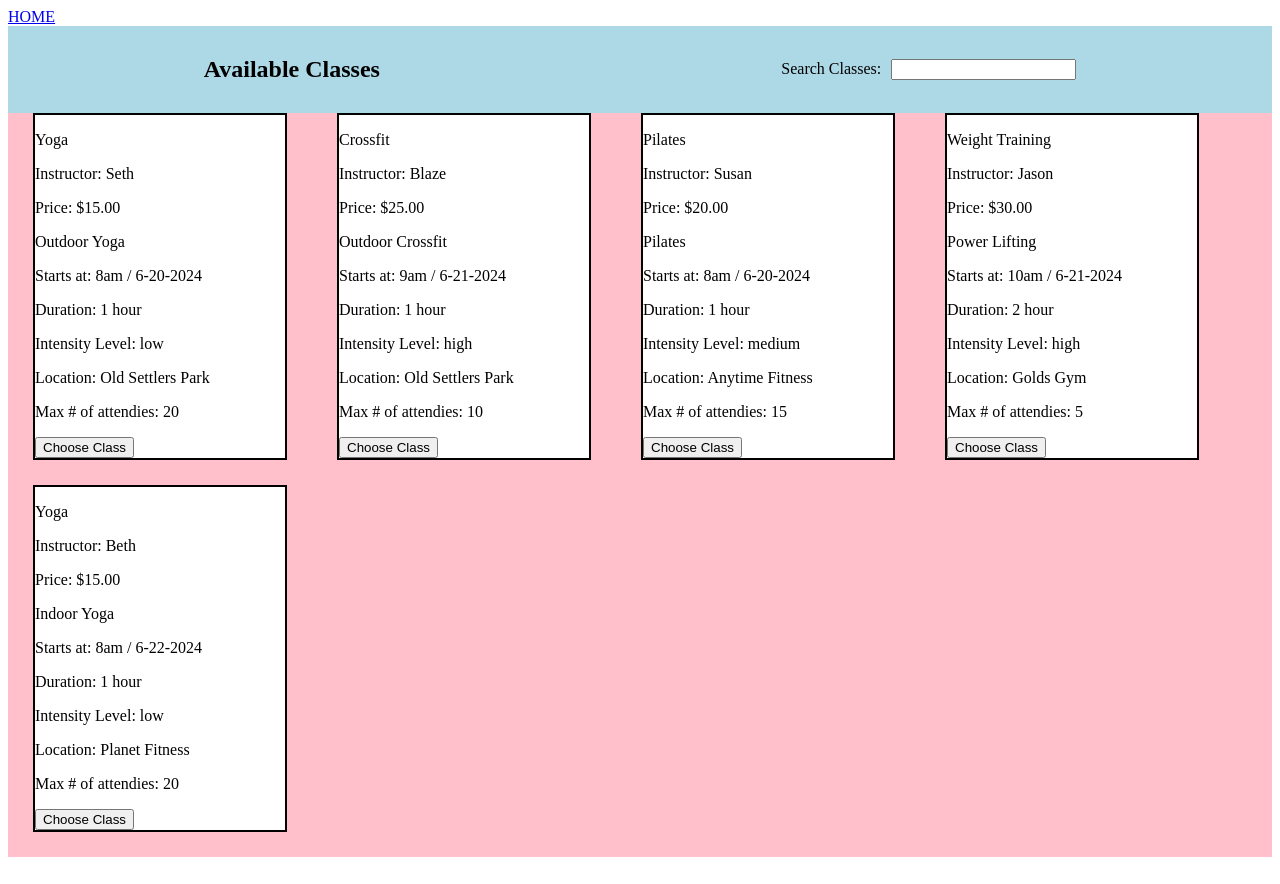
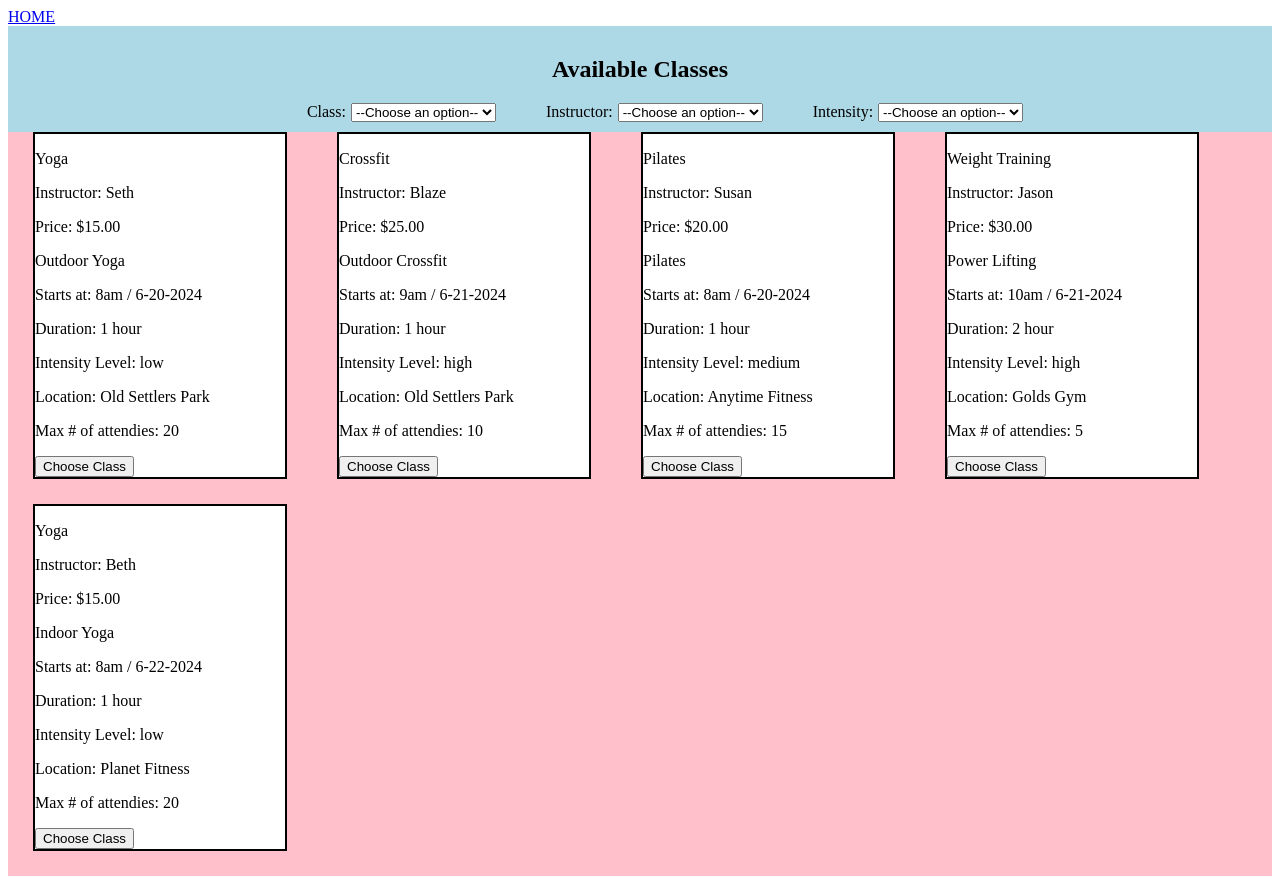
Before and after one commit to KClower/Anywhere-Fitness, a React (Vite) app: page /WorkoutList in a window 1280 px wide. Built offline with nearby package versions, Linux system fonts and the light colour scheme.

Commit message:
just saving before the weekend

```diff
--- a/src/Components/SearchForm.jsx
+++ b/src/Components/SearchForm.jsx
@@ -1,14 +1,23 @@
 import { useState } from "react";
+import workouts from "../dummydata";
 import styled from "styled-components";
 
 const SearchLabel = styled.label`
-padding: 10px;
+padding-left: 50px;
+padding-right: 5px;
 `
 
-export default function SearchForm() {
+export default function SearchForm(props) {
+    const { searchClasses } = props
 
-    const [searchTerm, setSearchTerm] = useState("")
+    const [searchTerm, setSearchTerm] = useState(workouts)
+    const { instructor, classname, intensity } = workouts;
 
+    const handleSubmit = (e) => {
+        e.preventDefault();
+        searchClasses(searchTerm)
+        setSearchTerm("")
+    }
 
     const changeHandler = (e) => {
         setSearchTerm(e.target.value)
@@ -16,13 +25,48 @@ export default function SearchForm() {
 
     return (
         <div>
-            <form>
-                <SearchLabel>Search Classes:</SearchLabel>
-                <input
-                    type="text"
-                    value={searchTerm}
+            <form onSubmit={handleSubmit}>
+                <SearchLabel>Class:</SearchLabel>
+                <select
+                    value={classname}
+                    name="classname"
+                    id="classname"
                     onChange={changeHandler}
-                />
+                >
+                    <option value="">--Choose an option--</option>
+                    <option value="classname">Yoga</option>
+                    <option value="classname">Crossfit</option>
+                    <option value="classname">Pilates</option>
+                    <option value="classname">Weight Training</option>
+
+                </select>
+                <SearchLabel>Instructor:</SearchLabel>
+                <select
+                    value={instructor}
+                    name="instructor"
+                    id="instructor"
+                    onChange={changeHandler}
+                >
+                    <option value="">--Choose an option--</option>
+                    <option value="instructor">Seth</option>
+                    <option value="instructor">Blaze</option>
+                    <option value="instructor">Susan</option>
+                    <option value="instructor">Jason</option>
+                    <option value="instructor">Beth</option>
+                </select>
+                <SearchLabel>Intensity:</SearchLabel>
+                <select
+                    value={intensity}
+                    name="intensity"
+                    id="intensity"
+                    onChange={changeHandler}
+                >
+                    <option value="">--Choose an option--</option>
+                    <option value="intensity">Low</option>
+                    <option value="intensity">Medium</option>
+                    <option value="intensity">High</option>
+
+                </select>
             </form>
         </div>
     )
--- a/src/Components/WorkoutList.jsx
+++ b/src/Components/WorkoutList.jsx
@@ -1,3 +1,4 @@
+import { useState } from "react";
 import { Link } from "react-router-dom";
 import workouts from "../dummydata";
 import SearchForm from "./SearchForm";
@@ -6,9 +7,7 @@ import styled from "styled-components";
 
 
 const WorkoutHeader = styled.div`
-display: flex;
-justify-content: space-around;
-align-items: center;
+text-align: center;
 background-color: lightblue;
 padding: 10px 0px;
 `
@@ -24,14 +23,28 @@ background-color: white;
 width: 250px;
 border: 2px solid black;
 margin: 0 25px 25px 25px;
-// cursor: pointer;
+
 `
-
+const ChooseBtn = styled.button`
+cursor: pointer;
+`
 
 
 
 const WorkoutList = () => {
     // const history = useHistory();
+    // const [classes, setClasses] = useState(workouts);
+    // const [filteredClasses, setFilteredClasses] = useState()
+
+    // const searchClasses = (searchTerm) => {
+    //     classes.filter(class => {
+    //         return (
+
+    //         )
+    //     })
+    // }
+
+
     return (
         <>
             <WorkoutHeader>
@@ -54,7 +67,7 @@ const WorkoutList = () => {
                             <p>Location: {workout.location}</p>
                             <p>Max # of attendies: {workout.maxsize}</p>
                             <Link to={`/WorkoutCard/${workout.id}`}>
-                                <button>Choose Class</button>
+                                <ChooseBtn>Choose Class</ChooseBtn>
                             </Link>
                         </WorkoutCard>
                     )
```
